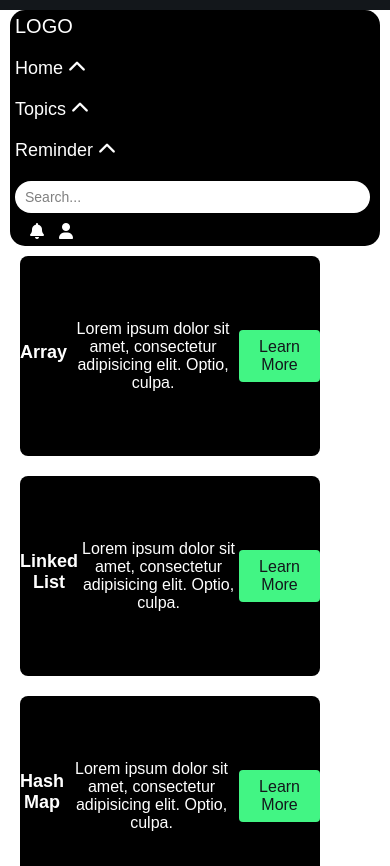
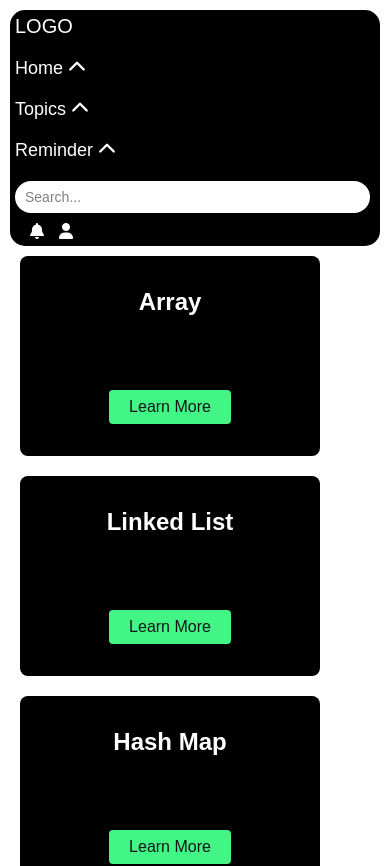
Before and after one commit to AdityaSrivastav5/DSA_Library, a React (Vite) app in the folder frontend/: page / in a window 390 px wide. Shown: the top 866 px of the page. Built offline with nearby package versions, Linux system fonts and the light colour scheme.

Commit message:
updated frontend

```diff
--- a/frontend/src/components/Card.css
+++ b/frontend/src/components/Card.css
@@ -23,27 +23,28 @@ body {
 
 .card-container {
   display: grid;
-  grid-template-columns: auto auto auto;
-  align-content: center;
-
-
+  grid-template-columns: repeat(3, 1fr); /* Ensure 3 cards in a row */
   gap: 20px;
-  padding: 0 40px;
+  width: 100%; /* Set container width to 100% */
+  max-width: 1200px; /* Limit the maximum width of the container */
+  margin: 0 auto; /* Center the container */
+  padding: 0 20px; /* Add some padding to ensure spacing on smaller screens */
   margin-bottom: 2rem;
 }
 
 .card {
+  background-color: black;
   color: var(--clr-neutral-100);
-  background-color: black;
-  background-size: cover;
   width: 300px;
   height: 200px;
   border-radius: 0.5rem;
   overflow: hidden;
-  transition: transform 500ms ease;
+  position: relative;
+  transition: transform 0.3s ease-in-out;
   display: flex;
   flex-direction: column;
   justify-content: center;
+  align-items: center;
 }
 
 .card:hover,
@@ -52,78 +53,30 @@ body {
 }
 
 .card-content {
-  background-color: #000000;
-  color: white;
-  width: 300px;
-  height: 200px;
-  border-radius: 15px;
-  display: flex;
-  justify-content: center;
-  align-items: center;
   text-align: center;
+  padding: 20px;
+}
+
+.card-title {
+  font-size: 24px;
+  margin-bottom: 10px;
   transition: transform 0.3s ease-in-out;
 }
 
-.card-title {
-  position: relative;
-  width: max-content;
-  margin-bottom: 0.5rem;
-  font-size: 18px;
-  transition: font-size 500ms ease;
+.card-body {
+  opacity: 0;
+  transform: translateY(20px);
+  transition: transform 0.3s ease-in-out, opacity 0.3s ease-in-out;
+  font-size: 16px;
 }
 
-.card:hover .card-title,
-.card:focus-within .card-title {
-  font-size: 28px; /* Increase font size on hover */
+.card:hover .card-title {
+  transform: translateY(-20px);
 }
 
-.card:hover .card-title::after,
-.card:focus-within .card-title::after {
-  transform: scaleX(1);
-}
-
-.card-title::after {
-  content: "";
-  position: absolute;
-  height: 4px;
-  width: calc(100% + var(--padding));
-  left: calc(var(--padding) * -1);
-  bottom: -2px;
-  background: var(--clr-accent-400);
-  transform-origin: left;
-  transition: transform 500ms ease;
-}
-
-@media (hover) {
-  .card-content {
-    transform: translateY(-5px);
-    transition: transform 500ms ease;
-  }
-
-  .card-content > *:not(.card-title) {
-    opacity: 0;
-    transition: opacity 500ms linear;
-  }
-
-  .card:hover .card-content > *:not(.card-title),
-  .card:focus-within .card-content > *:not(.card-title) {
-    opacity: 1;
-    transition-delay: 700ms;
-  }
-
-  .card:hover .card-content,
-  .card:focus-within .card-content {
-    transform: translateY(0);
-    transition-delay: 500ms;
-  }
-
-  .card:focus-within .card-content {
-    transition-duration: 0ms;
-  }
-
-  .card-title::after {
-    transform: scaleX(0);
-  }
+.card:hover .card-body {
+  opacity: 1;
+  transform: translateY(0);
 }
 
 .button {
@@ -134,6 +87,8 @@ body {
   background-color: var(--clr-accent-400);
   padding: 0.5em 1.25em;
   border-radius: 0.25rem;
+  margin-top: 10px;
+  transition: background-color 0.3s ease;
 }
 
 .button:hover,
@@ -141,32 +96,16 @@ body {
   background-color: var(--clr-neutral-100);
 }
 
-.card-body {
-  color: rgb(255, 255, 255/0.85);
-}
-
-@media (prefers-reduced-motion: reduce) {
-  *,
-  *::before,
-  *::after {
-    animation-duration: 0.01ms !important;
-    animation-iteration-count: 1 !important;
-    transition-duration: 0.01ms !important;
-    scroll-behavior: auto !important;
-    transition-delay: 0ms !important;
-  }
-}
-
 @media (max-width: 768px) {
   .card-container {
-    grid-template-columns: 1fr;
+    grid-template-columns: 1fr; /* Stack cards on smaller screens */
     padding: 0 20px;
   }
 }
 
 @media (min-width: 769px) and (max-width: 1024px) {
   .card-container {
-    grid-template-columns: repeat(2, 1fr);
+    grid-template-columns: repeat(2, 1fr); /* 2 cards in a row on medium screens */
     padding: 0 30px;
   }
 }
--- a/frontend/src/components/Navbar.css
+++ b/frontend/src/components/Navbar.css
@@ -6,6 +6,7 @@ body {
   display: flex;
   flex-direction: column;
   align-items: center;
+  background: white;
 }
 
 .navbar {
```
